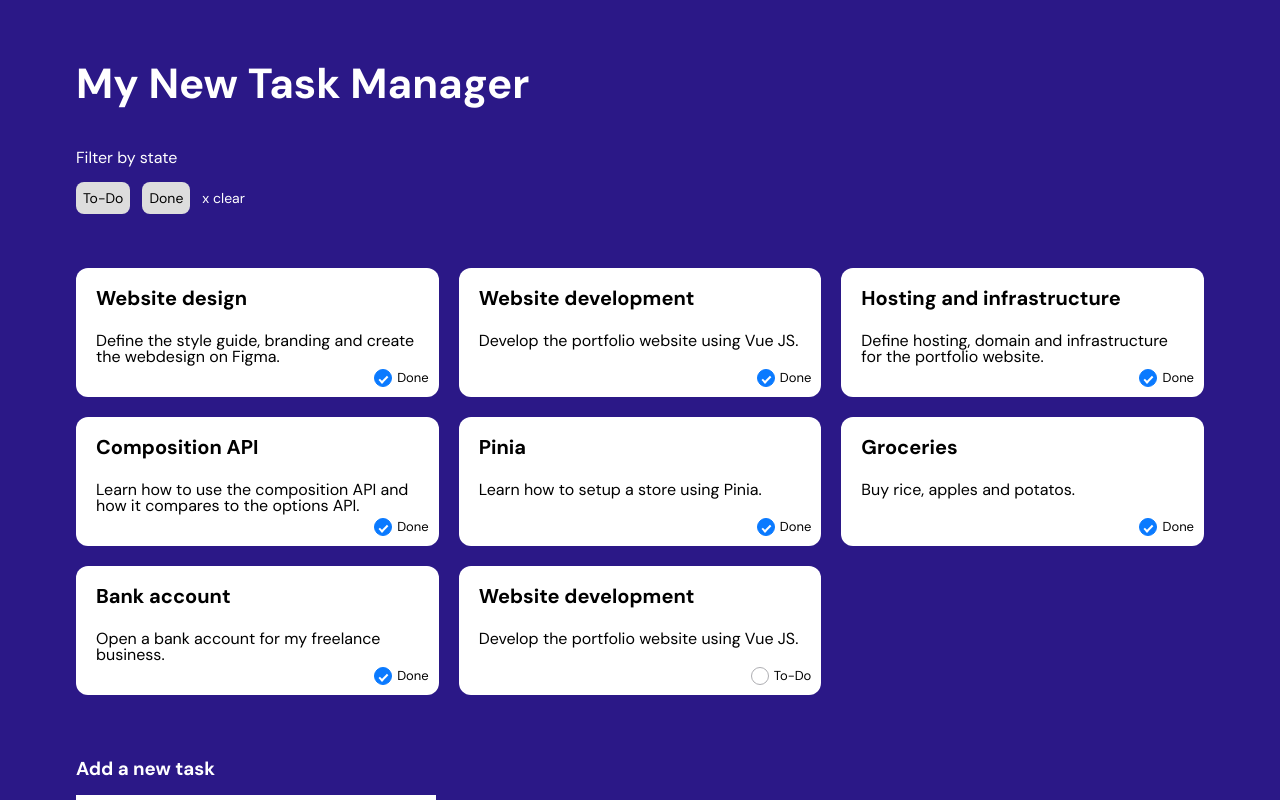
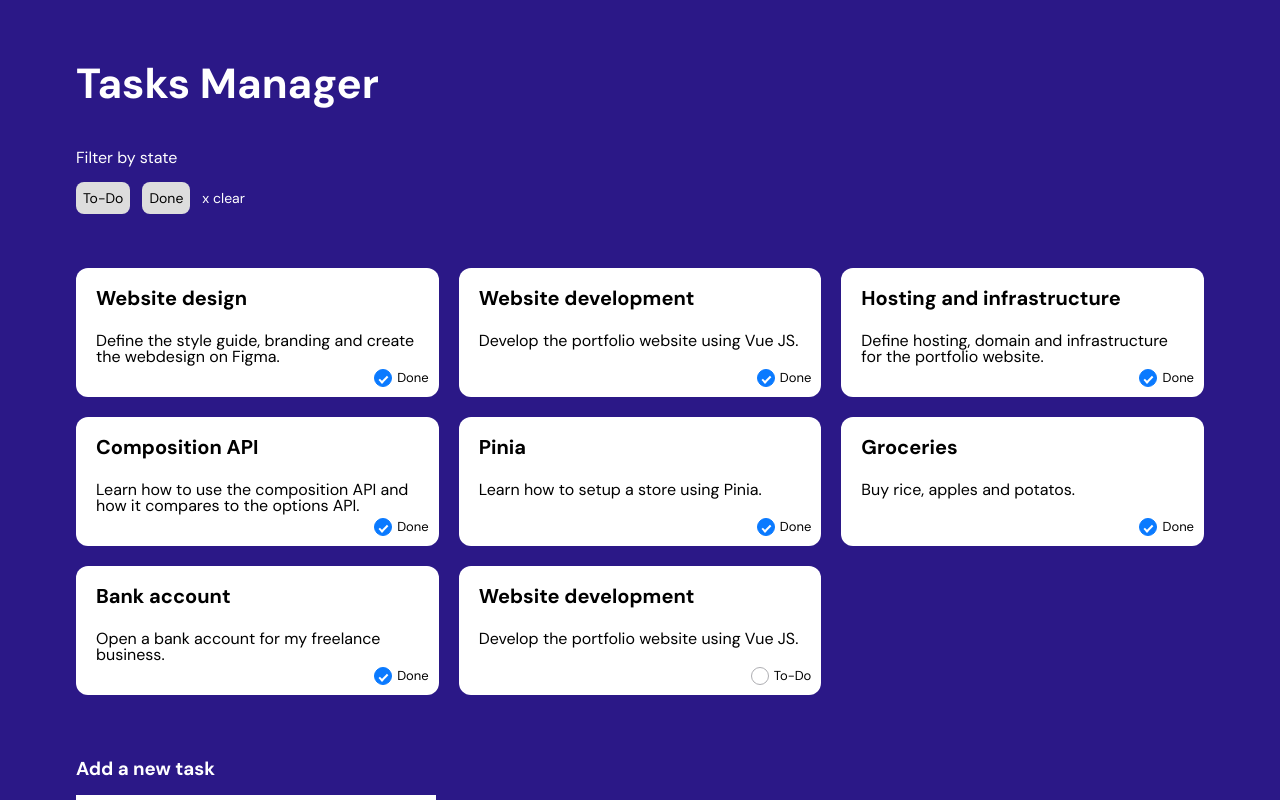
Before and after one commit to Karim-Mahgoub/Task-Manager, a Vue app: page / in a window 1280 px wide. Shown: the top 800 px of the page. Built offline with nearby package versions, Linux system fonts and the light colour scheme.

Commit message:
Changing App Name

```diff
--- a/src/App.vue
+++ b/src/App.vue
@@ -1,7 +1,7 @@
 <script setup>
 import { reactive } from "vue";
 
-const appName = "My new task manager";
+const appName = "Tasks Manager";
 
 let tasks = reactive([
   {
```
